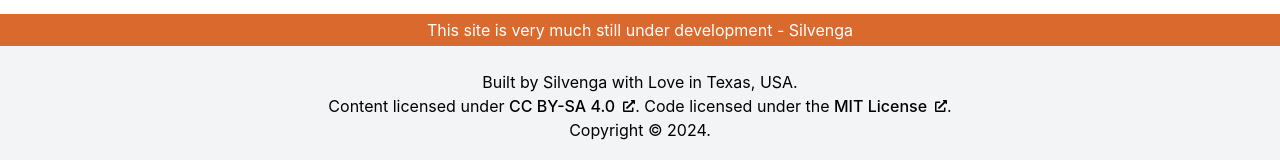
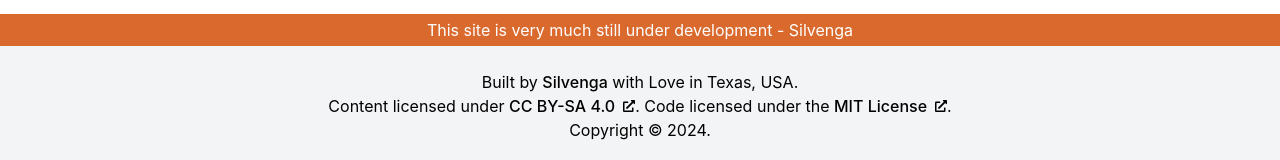
Before and after one commit to filameta/filameta.com, a React (Vite) app: page /tools in a window 1280 px wide. Shown: the part 754-914 px from the top of the page. Built offline with nearby package versions, Linux system fonts and the light colour scheme; a web font is replaced by a local one; what @xpd/tailwind-3dtransforms, better-react-mathjax would draw is missing.

Commit message:
Added me linking.

```diff
--- a/src/components/layouts/default/footer.tsx
+++ b/src/components/layouts/default/footer.tsx
@@ -5,7 +5,7 @@ export function Footer() {
     const year = useMemo(() => new Date().getFullYear(), []);
     return (
         <footer className="p-6 flex flex-col items-center justify-end bg-gray-100 mt-auto text-center">
-            <span>Built by Silvenga with Love in Texas, USA.</span>
+            <span>Built by <a className="link link-hover" href="https://silvenga.com" rel="me" target="_blank">Silvenga</a> with Love in Texas, USA.</span>
             <span>
                 Content licensed under <ExternalLink className="link link-hover" to="https://creativecommons.org/licenses/by-sa/4.0/deed.en">CC BY-SA 4.0</ExternalLink>. Code licensed under the <ExternalLink className="link link-hover" to="https://github.com/filameta/filameta.com/blob/master/LICENSE">MIT License</ExternalLink>.
             </span>
```
